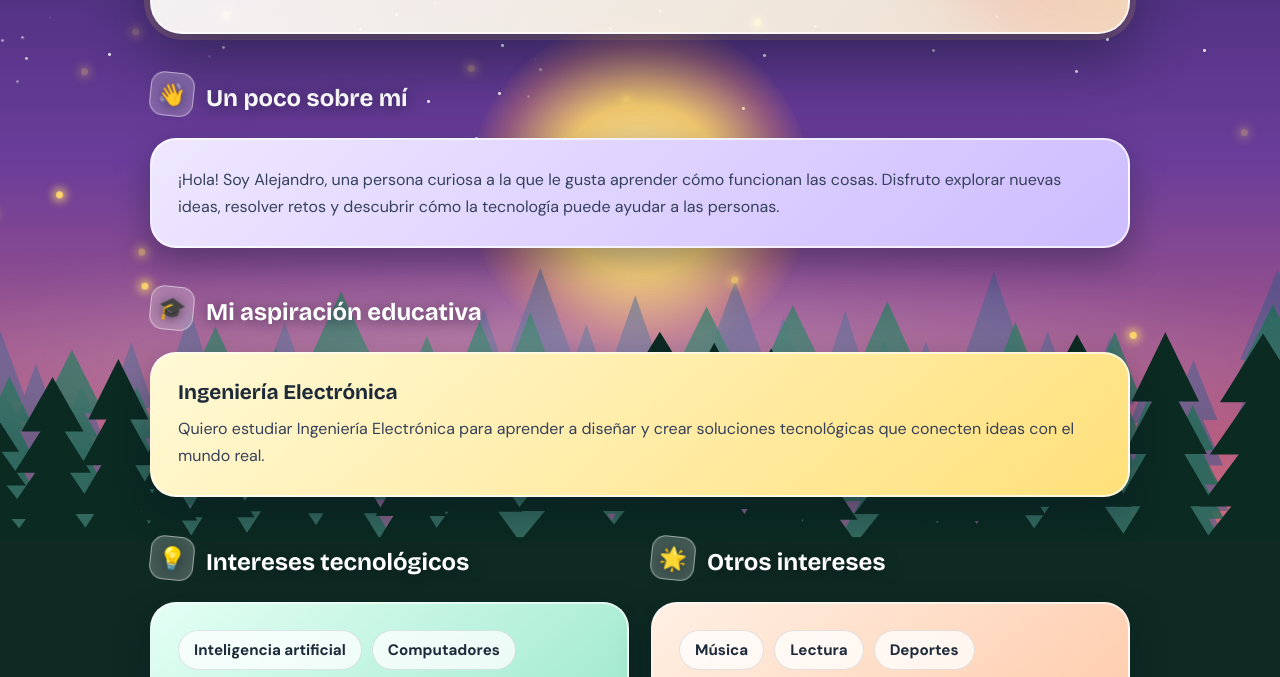
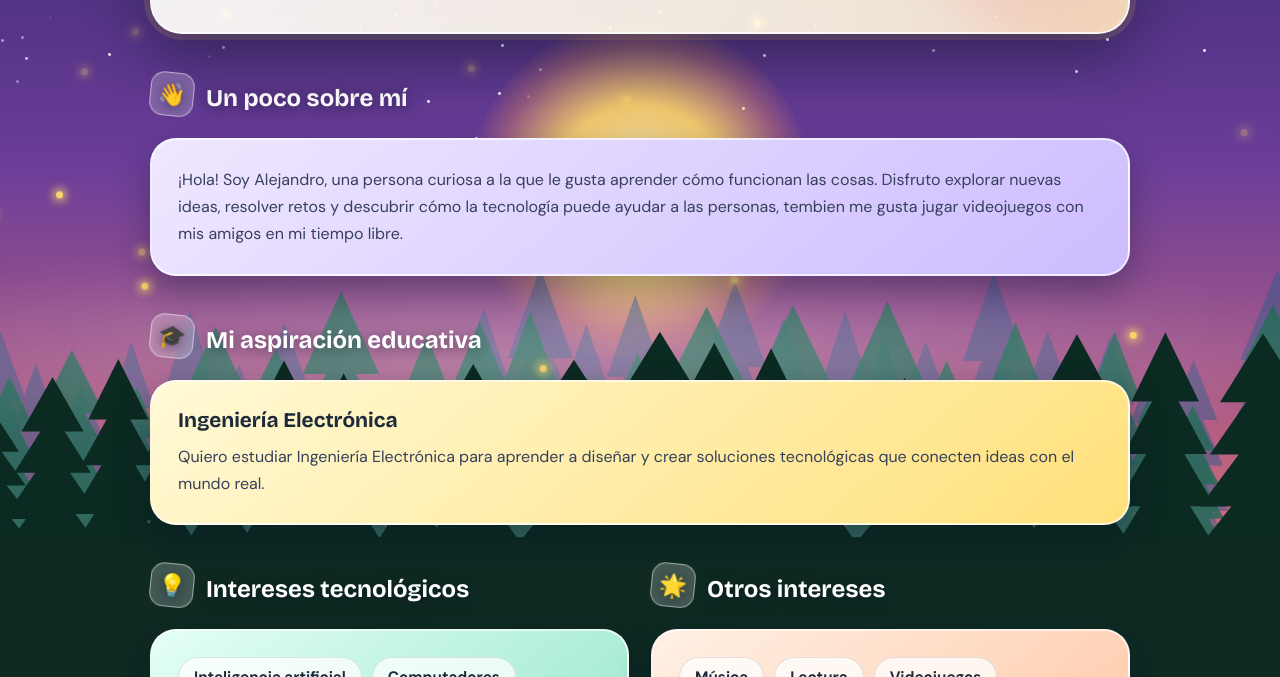
Before and after one commit to Alejadox/Pesentacion-Academica, a plain HTML site: page index.html in a window 1280 px wide. Shown: the part 258-935 px from the top of the page. Drawn offline with nearby package versions, Linux system fonts and the light colour scheme.

Commit message:
ultima version

```diff
--- a/index.html
+++ b/index.html
@@ -179,7 +179,7 @@
 		<section aria-labelledby="presentacion">
 			<h2 class="section-title" id="presentacion"><span class="ico" aria-hidden="true">👋</span> Un poco sobre mí</h2>
 			<!-- Reemplaza este texto de ejemplo con tu presentación personal. -->
-			<article class="card lavender"><p>¡Hola! Soy Alejandro, una persona curiosa a la que le gusta aprender cómo funcionan las cosas. Disfruto explorar nuevas ideas, resolver retos y descubrir cómo la tecnología puede ayudar a las personas.</p></article>
+			<article class="card lavender"><p>¡Hola! Soy Alejandro, una persona curiosa a la que le gusta aprender cómo funcionan las cosas. Disfruto explorar nuevas ideas, resolver retos y descubrir cómo la tecnología puede ayudar a las personas, tembien me gusta jugar videojuegos con mis amigos en mi tiempo libre.</p></article>
 		</section>
 
 		<section aria-labelledby="aspiracion">
@@ -197,7 +197,7 @@
 			<section aria-labelledby="otros-intereses">
 				<h2 class="section-title" id="otros-intereses"><span class="ico" aria-hidden="true">🌟</span> Otros intereses</h2>
 				<!-- Cambia estos ejemplos por tus intereses personales o académicos. -->
-				<article class="card peach"><ul class="interest-list"><li>Música</li><li>Lectura</li><li>Deportes</li><li>Trabajo en equipo</li></ul></article>
+				<article class="card peach"><ul class="interest-list"><li>Música</li><li>Lectura</li><li>Videojuegos</li><li>Trabajo en equipo</li></ul></article>
 			</section>
 		</div>
 
```
